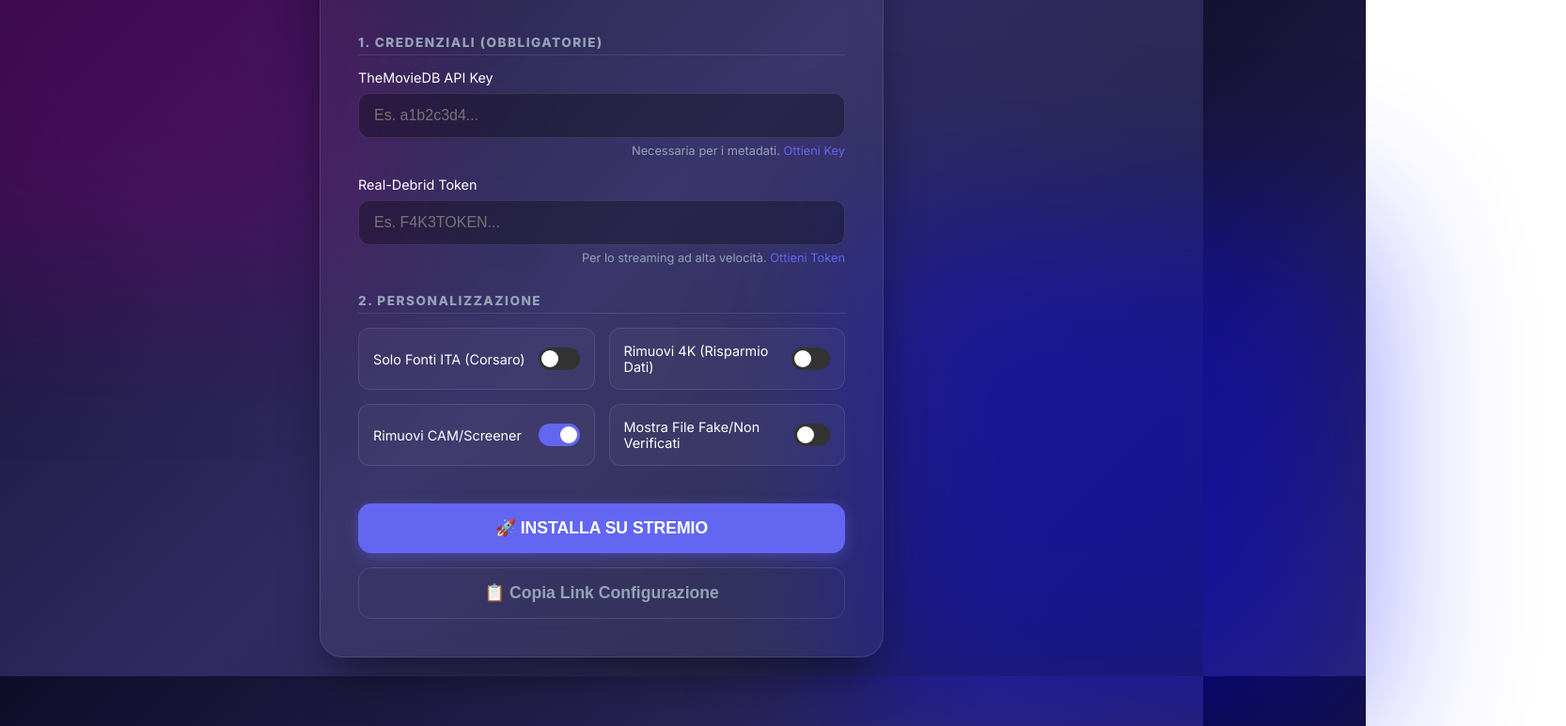
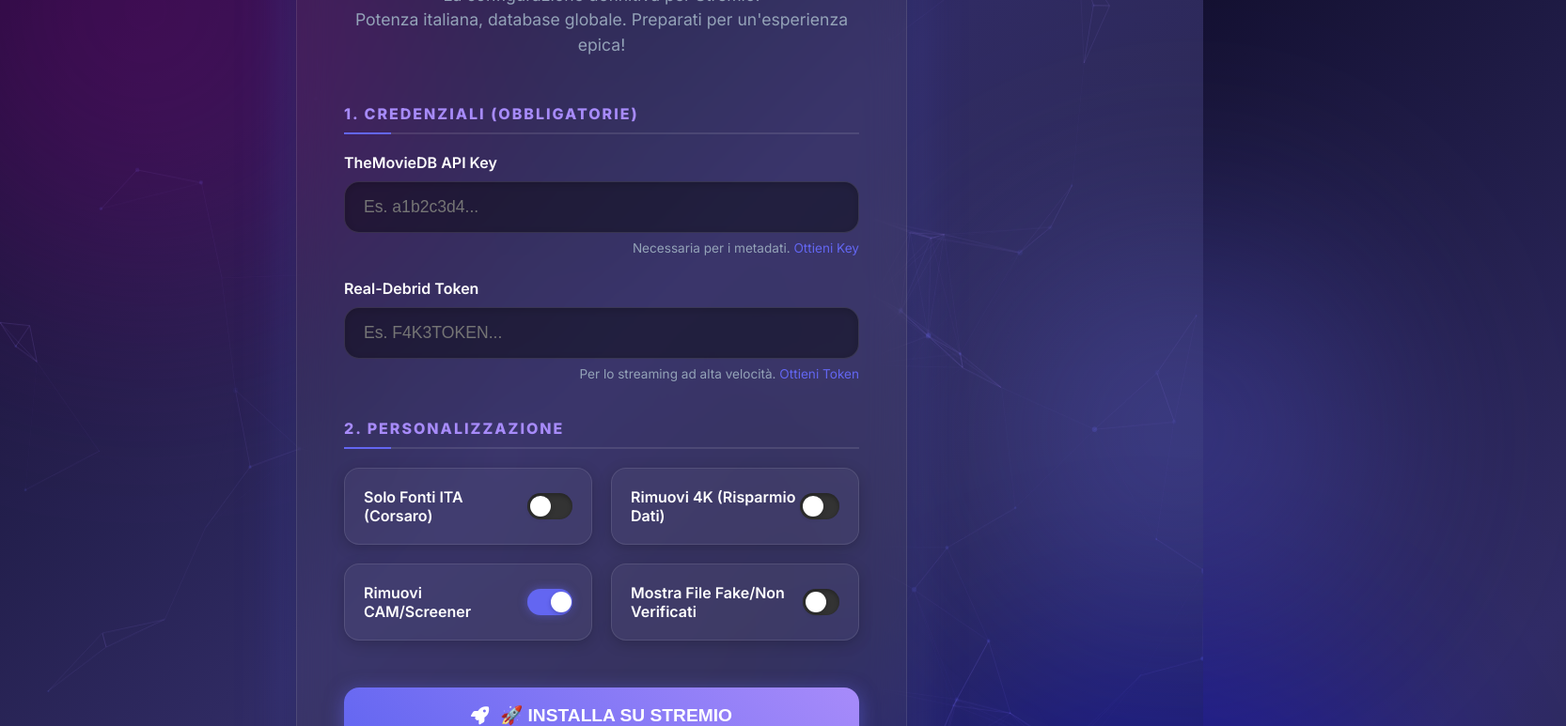
Before and after one commit to Luca123410/pro, a website: page public/index.html in a window 1280 px wide. Shown: the part 163-936 px from the top of the page at 94% size, 1666 px wide, since content can reach past the window. Drawn offline with nearby package versions, Linux system fonts and the light colour scheme.

Commit message:
Update index.html

```diff
--- a/public/index.html
+++ b/public/index.html
@@ -5,6 +5,7 @@
     <meta name="viewport" content="width=device-width, initial-scale=1.0">
     <title>Corsaro Unleashed - Configurator</title>
     <link href="https://fonts.googleapis.com/css2?family=Inter:wght@300;400;600;800&display=swap" rel="stylesheet">
+    <link rel="stylesheet" href="https://cdnjs.cloudflare.com/ajax/libs/font-awesome/6.4.0/css/all.min.css">
     <style>
         :root {
             --primary: #6366f1; /* Indigo */
@@ -16,10 +17,10 @@
             --text-muted: #94a3b8;
             --success: #10b981;
             --error: #ef4444;
+            --accent: #a78bfa;
+            --shadow: 0 25px 50px -12px rgba(0, 0, 0, 0.5);
         }
-
         * { box-sizing: border-box; margin: 0; padding: 0; }
-
         body {
             font-family: 'Inter', sans-serif;
             background: var(--bg-gradient);
@@ -29,189 +30,244 @@
             align-items: center;
             justify-content: center;
             padding: 20px;
-            overflow-x: hidden;
+            overflow: hidden;
+            position: relative;
         }
-
-        /* Background Blobs Animation */
+        /* Enhanced Background with Particles */
+        #particles-js {
+            position: absolute;
+            width: 100%;
+            height: 100%;
+            top: 0;
+            left: 0;
+            z-index: -2;
+        }
+        /* Background Blobs Animation - More Dynamic */
         .blob {
             position: absolute;
-            width: 500px;
-            height: 500px;
-            filter: blur(80px);
-            opacity: 0.4;
+            width: 600px;
+            height: 600px;
+            filter: blur(100px);
+            opacity: 0.5;
             z-index: -1;
-            animation: float 10s infinite alternate;
+            animation: float 15s infinite alternate ease-in-out;
+            border-radius: 50%;
         }
-        .blob-1 { top: -10%; left: -10%; background: purple; }
-        .blob-2 { bottom: -10%; right: -10%; background: blue; animation-delay: -5s; }
-
+        .blob-1 { top: -20%; left: -15%; background: radial-gradient(circle, purple, transparent); animation-duration: 12s; }
+        .blob-2 { bottom: -20%; right: -15%; background: radial-gradient(circle, blue, transparent); animation-duration: 18s; animation-delay: -6s; }
+        .blob-3 { top: 30%; right: -10%; background: radial-gradient(circle, #6366f1, transparent); width: 400px; height: 400px; animation-duration: 20s; animation-delay: -3s; }
         @keyframes float {
-            0% { transform: translate(0, 0) scale(1); }
-            100% { transform: translate(20px, 40px) scale(1.1); }
+            0% { transform: translate(0, 0) rotate(0deg) scale(1); }
+            50% { transform: translate(50px, 100px) rotate(180deg) scale(1.2); }
+            100% { transform: translate(20px, 40px) rotate(360deg) scale(1); }
         }
-
         .container {
             width: 100%;
-            max-width: 600px;
+            max-width: 650px;
             background: var(--glass-bg);
-            backdrop-filter: blur(16px);
-            -webkit-backdrop-filter: blur(16px);
+            backdrop-filter: blur(20px);
+            -webkit-backdrop-filter: blur(20px);
             border: 1px solid var(--glass-border);
-            border-radius: 24px;
-            padding: 40px;
-            box-shadow: 0 25px 50px -12px rgba(0, 0, 0, 0.5);
-            animation: slideUp 0.6s ease-out;
+            border-radius: 32px;
+            padding: 50px;
+            box-shadow: var(--shadow), 0 0 100px rgba(99, 102, 241, 0.3);
+            animation: slideUp 1s ease-out, pulseGlow 5s infinite alternate;
+            position: relative;
+            z-index: 1;
         }
-
         @keyframes slideUp {
-            from { opacity: 0; transform: translateY(40px); }
+            from { opacity: 0; transform: translateY(60px); }
             to { opacity: 1; transform: translateY(0); }
         }
-
-        header { text-align: center; margin-bottom: 40px; }
-        h1 { font-size: 2.5rem; font-weight: 800; margin-bottom: 10px; background: linear-gradient(to right, #a78bfa, #6366f1); -webkit-background-clip: text; -webkit-text-fill-color: transparent; }
-        p.subtitle { color: var(--text-muted); font-size: 1rem; }
-
+        @keyframes pulseGlow {
+            0% { box-shadow: var(--shadow), 0 0 20px rgba(99, 102, 241, 0.1); }
+            100% { box-shadow: var(--shadow), 0 0 60px rgba(99, 102, 241, 0.4); }
+        }
+        header { text-align: center; margin-bottom: 50px; }
+        h1 {
+            font-size: 3rem;
+            font-weight: 800;
+            margin-bottom: 15px;
+            background: linear-gradient(45deg, #a78bfa, #6366f1, #4f46e5);
+            -webkit-background-clip: text;
+            -webkit-text-fill-color: transparent;
+            text-shadow: 0 4px 10px rgba(99, 102, 241, 0.5);
+            animation: gradientShift 5s infinite alternate;
+        }
+        @keyframes gradientShift {
+            0% { background-position: 0%; }
+            100% { background-position: 100%; }
+        }
+        p.subtitle { color: var(--text-muted); font-size: 1.1rem; line-height: 1.5; }
         /* SEZIONI */
         .section-title {
-            font-size: 0.85rem;
+            font-size: 1rem;
             text-transform: uppercase;
-            letter-spacing: 1.5px;
-            color: var(--text-muted);
-            margin-bottom: 15px;
-            margin-top: 30px;
+            letter-spacing: 2px;
+            color: var(--accent);
+            margin-bottom: 20px;
+            margin-top: 40px;
             font-weight: 700;
-            border-bottom: 1px solid var(--glass-border);
-            padding-bottom: 5px;
+            border-bottom: 2px solid var(--glass-border);
+            padding-bottom: 10px;
+            position: relative;
         }
-
-        /* INPUT FIELDS */
-        .input-group { margin-bottom: 20px; position: relative; }
-        .input-group label { display: block; font-size: 0.9rem; margin-bottom: 8px; font-weight: 500; }
+        .section-title::after {
+            content: '';
+            position: absolute;
+            bottom: -2px;
+            left: 0;
+            width: 50px;
+            height: 2px;
+            background: var(--primary);
+            transition: width 0.3s;
+        }
+        .section-title:hover::after { width: 100%; }
+        /* INPUT FIELDS - Enhanced */
+        .input-group { margin-bottom: 25px; position: relative; }
+        .input-group label { display: block; font-size: 1rem; margin-bottom: 10px; font-weight: 600; color: var(--text-main); }
         .input-field {
             width: 100%;
-            padding: 14px 16px;
-            background: rgba(0, 0, 0, 0.3);
+            padding: 16px 20px;
+            background: rgba(0, 0, 0, 0.4);
             border: 1px solid var(--glass-border);
-            border-radius: 12px;
+            border-radius: 16px;
             color: white;
-            font-size: 1rem;
-            transition: all 0.3s;
+            font-size: 1.1rem;
+            transition: all 0.4s ease;
+            box-shadow: inset 0 2px 10px rgba(0,0,0,0.2);
         }
-        .input-field:focus { outline: none; border-color: var(--primary); box-shadow: 0 0 0 4px rgba(99, 102, 241, 0.2); background: rgba(0, 0, 0, 0.5); }
-        .input-helper { font-size: 0.8rem; color: var(--text-muted); margin-top: 6px; text-align: right; }
-        .input-helper a { color: var(--primary); text-decoration: none; transition: color 0.2s; }
-        .input-helper a:hover { color: #a5b4fc; text-decoration: underline; }
-
-        /* TOGGLES & OPTIONS */
+        .input-field:focus {
+            outline: none;
+            border-color: var(--primary);
+            box-shadow: 0 0 0 4px rgba(99, 102, 241, 0.3), inset 0 2px 10px rgba(99,102,241,0.1);
+            background: rgba(0, 0, 0, 0.6);
+            transform: scale(1.02);
+        }
+        .input-helper { font-size: 0.85rem; color: var(--text-muted); margin-top: 8px; text-align: right; }
+        .input-helper a { color: var(--primary); text-decoration: none; transition: all 0.3s; }
+        .input-helper a:hover { color: #a5b4fc; text-decoration: underline; transform: translateX(2px); }
+        /* TOGGLES & OPTIONS - Card Style Enhanced */
         .options-grid {
             display: grid;
-            grid-template-columns: 1fr 1fr;
-            gap: 15px;
+            grid-template-columns: repeat(auto-fit, minmax(250px, 1fr));
+            gap: 20px;
         }
-
         .option-card {
-            background: rgba(255,255,255,0.03);
+            background: rgba(255,255,255,0.04);
             border: 1px solid var(--glass-border);
-            padding: 15px;
-            border-radius: 12px;
+            padding: 20px;
+            border-radius: 16px;
             display: flex;
             justify-content: space-between;
             align-items: center;
-            transition: transform 0.2s;
+            transition: all 0.3s ease;
+            box-shadow: 0 4px 15px rgba(0,0,0,0.2);
         }
-        .option-card:hover { background: rgba(255,255,255,0.07); }
-        .option-label { font-size: 0.9rem; font-weight: 500; }
-
-        /* SWITCH CSS */
-        .switch { position: relative; display: inline-block; width: 44px; height: 24px; }
+        .option-card:hover {
+            transform: translateY(-5px);
+            background: rgba(255,255,255,0.1);
+            box-shadow: 0 8px 25px rgba(99,102,241,0.3);
+        }
+        .option-label { font-size: 1rem; font-weight: 600; }
+        /* SWITCH CSS - Enhanced */
+        .switch { position: relative; display: inline-block; width: 50px; height: 28px; }
         .switch input { opacity: 0; width: 0; height: 0; }
         .slider {
             position: absolute; cursor: pointer;
             top: 0; left: 0; right: 0; bottom: 0;
             background-color: #333; transition: .4s; border-radius: 34px;
+            box-shadow: inset 0 2px 5px rgba(0,0,0,0.3);
         }
         .slider:before {
             position: absolute; content: "";
-            height: 18px; width: 18px;
+            height: 22px; width: 22px;
             left: 3px; bottom: 3px;
             background-color: white; transition: .4s; border-radius: 50%;
+            box-shadow: 0 2px 5px rgba(0,0,0,0.2);
         }
-        input:checked + .slider { background-color: var(--primary); }
-        input:checked + .slider:before { transform: translateX(20px); }
-
-        /* BUTTONS */
-        .actions { display: flex; flex-direction: column; gap: 15px; margin-top: 40px; }
+        input:checked + .slider { background-color: var(--primary); box-shadow: 0 0 10px rgba(99,102,241,0.5); }
+        input:checked + .slider:before { transform: translateX(22px); }
+        /* BUTTONS - Enhanced with Icons and Effects */
+        .actions { display: flex; flex-direction: column; gap: 20px; margin-top: 50px; }
         .btn {
             width: 100%;
-            padding: 16px;
-            border-radius: 14px;
-            font-size: 1.1rem;
+            padding: 18px;
+            border-radius: 16px;
+            font-size: 1.2rem;
             font-weight: 700;
             cursor: pointer;
             border: none;
-            transition: all 0.3s ease;
+            transition: all 0.4s ease;
             display: flex;
             justify-content: center;
             align-items: center;
-            gap: 10px;
+            gap: 12px;
+            position: relative;
+            overflow: hidden;
         }
-
+        .btn::before {
+            content: '';
+            position: absolute;
+            top: 0;
+            left: -100%;
+            width: 100%;
+            height: 100%;
+            background: linear-gradient(120deg, transparent, rgba(255,255,255,0.3), transparent);
+            transition: all 0.6s;
+        }
+        .btn:hover::before { left: 100%; }
         .btn-primary {
-            background: var(--primary);
+            background: linear-gradient(45deg, var(--primary), var(--accent));
             color: white;
-            box-shadow: 0 4px 15px rgba(99, 102, 241, 0.4);
+            box-shadow: 0 4px 20px rgba(99, 102, 241, 0.5);
         }
-        .btn-primary:hover { transform: translateY(-2px); background: var(--primary-hover); box-shadow: 0 8px 25px rgba(99, 102, 241, 0.6); }
-
+        .btn-primary:hover { transform: translateY(-3px) scale(1.02); box-shadow: 0 10px 30px rgba(99, 102, 241, 0.7); }
         .btn-secondary {
             background: transparent;
-            border: 1px solid var(--glass-border);
-            color: var(--text-muted);
+            border: 2px solid var(--primary);
+            color: var(--primary);
         }
-        .btn-secondary:hover { border-color: white; color: white; background: rgba(255,255,255,0.05); }
-
-        /* Toast Notification */
+        .btn-secondary:hover { background: rgba(99,102,241,0.1); color: white; transform: translateY(-3px) scale(1.02); border-color: var(--accent); }
+        /* Toast Notification - Enhanced */
         #toast {
             visibility: hidden;
-            min-width: 250px;
+            min-width: 300px;
             background-color: #333;
             color: #fff;
             text-align: center;
-            border-radius: 8px;
-            padding: 16px;
+            border-radius: 12px;
+            padding: 20px;
             position: fixed;
-            z-index: 1;
-            bottom: 30px;
+            z-index: 10;
+            bottom: 40px;
             left: 50%;
             transform: translateX(-50%);
-            font-size: 1rem;
-            box-shadow: 0 10px 30px rgba(0,0,0,0.5);
+            font-size: 1.1rem;
+            box-shadow: 0 15px 40px rgba(0,0,0,0.6);
             opacity: 0;
-            transition: opacity 0.3s, bottom 0.3s;
+            transition: all 0.5s ease;
         }
-        #toast.show { visibility: visible; opacity: 1; bottom: 50px; }
-        #toast.success { background-color: var(--success); }
-        #toast.error { background-color: var(--error); }
-
+        #toast.show { visibility: visible; opacity: 1; bottom: 60px; transform: translateX(-50%) scale(1.05); }
+        #toast.success { background: linear-gradient(45deg, var(--success), #059669); }
+        #toast.error { background: linear-gradient(45deg, var(--error), #b91c1c); }
         @media (max-width: 480px) {
-            .container { padding: 25px; }
+            .container { padding: 30px; border-radius: 24px; }
             .options-grid { grid-template-columns: 1fr; }
-            h1 { font-size: 2rem; }
+            h1 { font-size: 2.5rem; }
         }
     </style>
 </head>
 <body>
-
+    <div id="particles-js"></div>
     <div class="blob blob-1"></div>
     <div class="blob blob-2"></div>
-
+    <div class="blob blob-3"></div>
     <div class="container">
         <header>
             <h1>Corsaro Unleashed</h1>
-            <p class="subtitle">La configurazione definitiva per Stremio.<br>Potenza italiana, database globale.</p>
+            <p class="subtitle">La configurazione definitiva per Stremio.<br>Potenza italiana, database globale. Preparati per un'esperienza epica!</p>
         </header>
-
         <div class="section-title">1. Credenziali (Obbligatorie)</div>
 
         <div class="input-group">
@@ -219,13 +275,11 @@
             <input type="text" id="tmdb" class="input-field" placeholder="Es. a1b2c3d4...">
             <div class="input-helper">Necessaria per i metadati. <a href="https://www.themoviedb.org/settings/api" target="_blank">Ottieni Key</a></div>
         </div>
-
         <div class="input-group">
             <label>Real-Debrid Token</label>
             <input type="text" id="rd" class="input-field" placeholder="Es. F4K3TOKEN...">
             <div class="input-helper">Per lo streaming ad alta velocità. <a href="https://real-debrid.com/apitoken" target="_blank">Ottieni Token</a></div>
         </div>
-
         <div class="section-title">2. Personalizzazione</div>
 
         <div class="options-grid">
@@ -236,7 +290,6 @@
                     <span class="slider"></span>
                 </label>
             </div>
-
             <div class="option-card">
                 <span class="option-label">Rimuovi 4K (Risparmio Dati)</span>
                 <label class="switch">
@@ -244,7 +297,6 @@
                     <span class="slider"></span>
                 </label>
             </div>
-
             <div class="option-card">
                 <span class="option-label">Rimuovi CAM/Screener</span>
                 <label class="switch">
@@ -252,7 +304,6 @@
                     <span class="slider"></span>
                 </label>
             </div>
-
              <div class="option-card">
                 <span class="option-label">Mostra File Fake/Non Verificati</span>
                 <label class="switch">
@@ -261,19 +312,37 @@
                 </label>
             </div>
         </div>
-
         <div class="actions">
             <button class="btn btn-primary" onclick="installAddon()">
-                <span>🚀 INSTALLA SU STREMIO</span>
+                <i class="fas fa-rocket"></i> <span>🚀 INSTALLA SU STREMIO</span>
             </button>
             <button class="btn btn-secondary" onclick="copyLink()">
-                <span>📋 Copia Link Configurazione</span>
+                <i class="fas fa-copy"></i> <span>📋 Copia Link Configurazione</span>
             </button>
         </div>
     </div>
-
     <div id="toast">Messaggio</div>
-
+    <script src="https://cdnjs.cloudflare.com/ajax/libs/particles.js/2.0.0/particles.min.js"></script>
+    <script>
+        // Particles Background
+        particlesJS("particles-js", {
+            particles: {
+                number: { value: 80, density: { enable: true, value_area: 800 } },
+                color: { value: "#6366f1" },
+                shape: { type: "circle" },
+                opacity: { value: 0.3, random: true },
+                size: { value: 3, random: true },
+                line_linked: { enable: true, distance: 150, color: "#a78bfa", opacity: 0.2, width: 1 },
+                move: { enable: true, speed: 2, direction: "none", random: true, straight: false, out_mode: "out", bounce: false }
+            },
+            interactivity: {
+                detect_on: "canvas",
+                events: { onhover: { enable: true, mode: "repulse" }, onclick: { enable: true, mode: "push" }, resize: true },
+                modes: { repulse: { distance: 100, duration: 0.4 }, push: { particles_nb: 4 } }
+            },
+            retina_detect: true
+        });
+    </script>
     <script>
         function getConfig() {
             const tmdb = document.getElementById('tmdb').value.trim();
@@ -284,9 +353,7 @@
             const no4k = document.getElementById('no4k').checked;
             const noCam = document.getElementById('noCam').checked;
             const showFake = document.getElementById('showFake').checked;
-
             if (!tmdb || !rd) return null;
-
             // Costruzione oggetto JSON
             return {
                 tmdb,
@@ -299,7 +366,6 @@
                 }
             };
         }
-
         function getStremioUrl() {
             const config = getConfig();
             if (!config) {
@@ -310,12 +376,10 @@
             const host = window.location.host;
             return `stremio://${host}/${configStr}/manifest.json`;
         }
-
         function installAddon() {
             const url = getStremioUrl();
             if(url) window.location.href = url;
         }
-
         function copyLink() {
             const url = getStremioUrl();
             if (!url) return;
@@ -333,7 +397,6 @@
             }
             document.body.removeChild(textArea);
         }
-
         function showToast(msg, type) {
             const t = document.getElementById("toast");
             t.innerText = msg;
```
